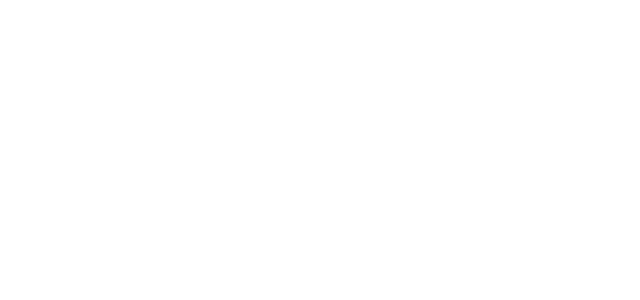
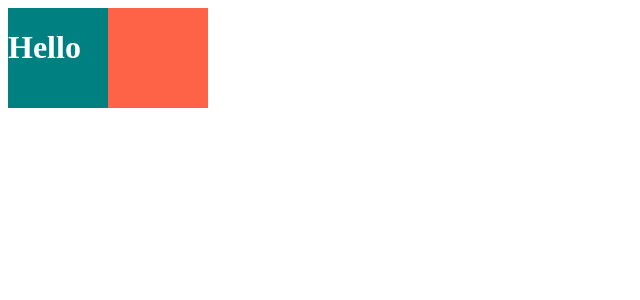
Before and after one commit to hongyeongjune/react-js-master-class, a React (Create React App) app in the folder react-masterclass/: page / in a window 1280 px wide. Shown: the top 300 px of the page, without its empty margins (0-640 px from the left). Built offline with nearby package versions, Linux system fonts and the light colour scheme.

Commit message:
Our First Styled Component

```diff
--- a/react-masterclass/src/App.js
+++ b/react-masterclass/src/App.js
@@ -1,7 +1,30 @@
+import styled from 'styled-components';
+
 function App() {
+  const Father = styled.div`
+    display: flex;
+  `;
+  const BoxOne = styled.div`
+    background-color: teal;
+    width: 100px;
+    height: 100px;
+  `;
+  const BoxTwo = styled.div`
+    background-color: tomato;
+    width: 100px;
+    height: 100px;
+  `;
+  const Hello = styled.h1`
+    color: white;
+  `;
+
   return (
-    <div className="App">
-    </div>
+    <Father>
+      <BoxOne>
+        <Hello>Hello</Hello>
+      </BoxOne>
+      <BoxTwo />
+    </Father>
   );
 }
 
```
